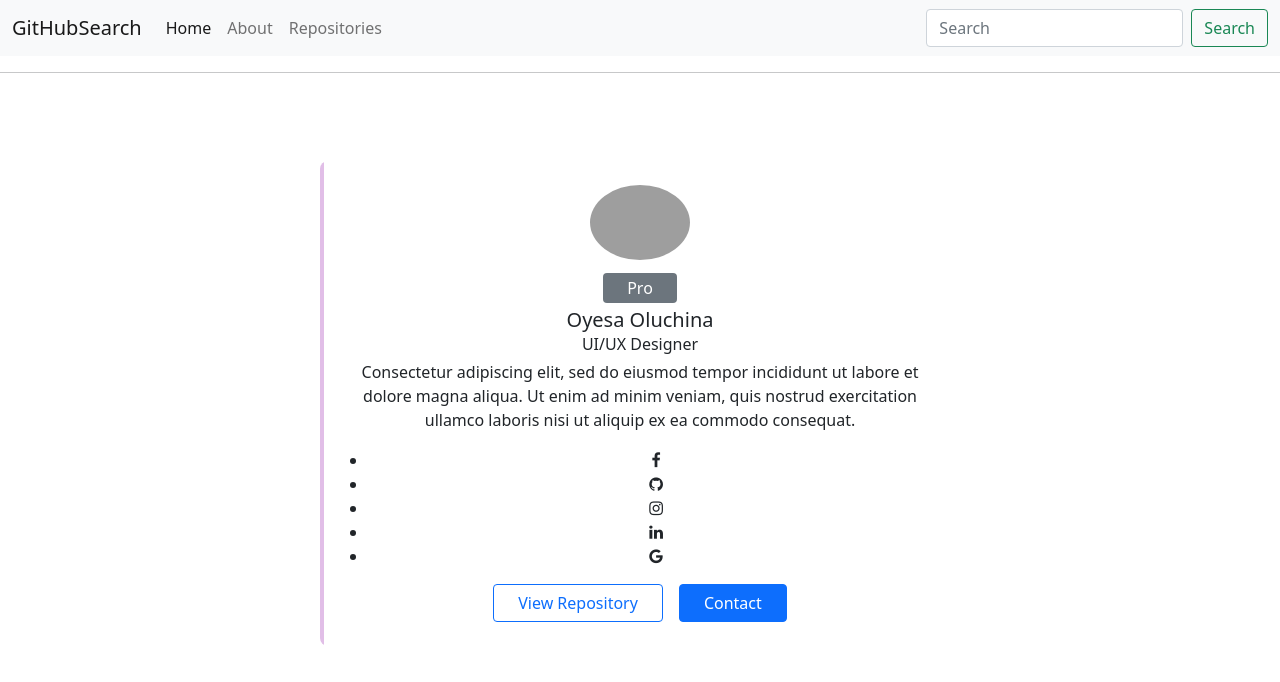
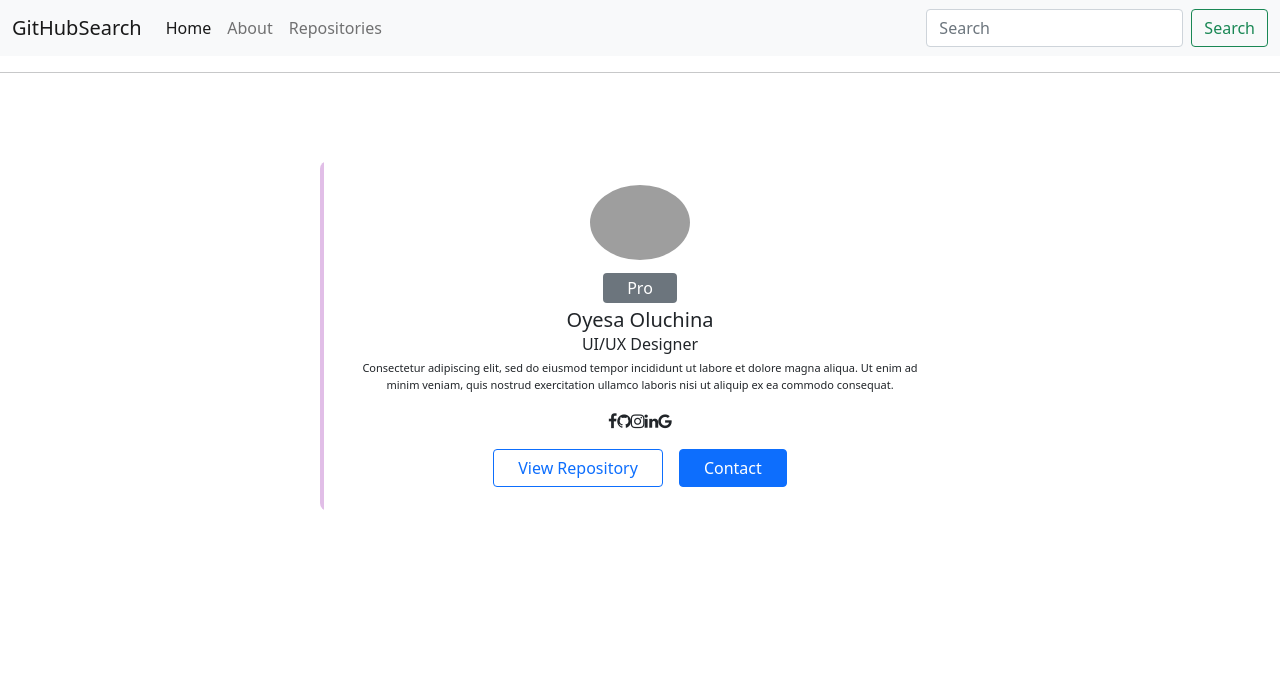
Before and after one commit to oyesa/GitHubSerach, an Angular app: page / in a window 1280 px wide. Shown: the top 682 px of the page. Built offline with nearby package versions, Linux system fonts and the light colour scheme; grey boxes are pictures that could not be loaded; a web font is replaced by a local one.

Commit message:
update profile card style

```diff
--- a/src/app/profile-card/profile-card.component.css
+++ b/src/app/profile-card/profile-card.component.css
@@ -22,3 +22,30 @@ body {
   transition: all 0.5s;
   transform-origin: bottom
 }
+.card:after {
+  content: "";
+  position: absolute;
+  left: 0;
+  top: 0;
+  width: 4px;
+  height: 100%;
+  background-color: #8E24AA;
+  transform: scaleY(0);
+  transition: all 0.5s;
+  transform-origin: bottom
+}
+
+.card:hover::after {
+  transform: scaleY(1)
+}
+
+.fonts {
+  font-size: 11px
+}
+
+.social-list {
+  display: flex;
+  list-style: none;
+  justify-content: center;
+  padding: 0
+}
```
